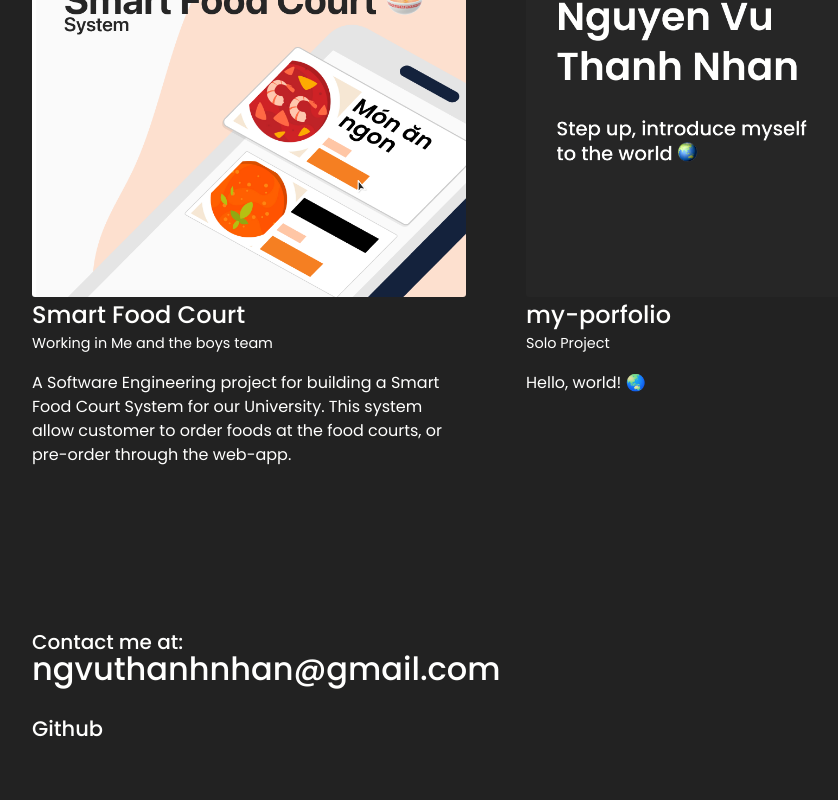
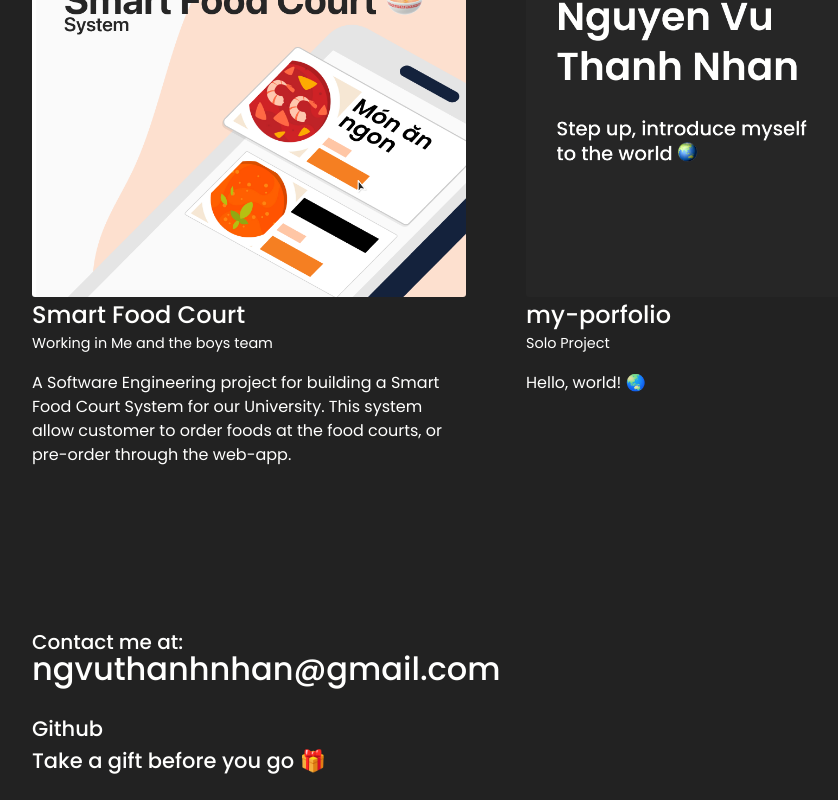
Before and after one commit to ngvuthanhnhan/me-porfolio, a Vue app: page / in a window 1280 px wide. Shown: the part 1943-2743 px from the top of the page, without its empty margins (114-952 px from the left). Before the commit the page ends 2712 px from the top, so only its background shows below. Built offline with nearby package versions, Linux system fonts and the light colour scheme.

Commit message:
Ready for alpha-release

```diff
--- a/package.json
+++ b/package.json
@@ -5,7 +5,8 @@
   "scripts": {
     "serve": "vue-cli-service serve",
     "build": "vue-cli-service build",
-    "lint": "vue-cli-service lint"
+    "lint": "vue-cli-service lint",
+    "deploy": "sh deploy.sh"
   },
   "dependencies": {
     "bootstrap": "^5.0.1",
--- a/src/components/MyFooter.vue
+++ b/src/components/MyFooter.vue
@@ -8,8 +8,11 @@
         ngvuthanhnhan@gmail.com
       </div>
     </div>
-    <div class="github">
+    <div class="end-text">
       <a href="https://github.com/ngvuthanhnhan" target="_blank">Github</a>
+    </div>
+    <div class="end-text">
+      <a href="https://github.com/ngvuthanhnhan" target="_blank">Take a gift before you go 🎁</a>
     </div>
   </div>
 </template>
@@ -42,7 +45,7 @@ export default {
 .email:hover {
   text-decoration: underline;
 }
-.github {
+.end-text {
   font-size: 1.15rem;
   font-weight: 500;
   margin: auto 0 0 auto;
--- a/src/components/NavigationBar.vue
+++ b/src/components/NavigationBar.vue
@@ -3,9 +3,9 @@
 		<div class="item">
 			<a href="#projects-container">Projects</a>
 		</div>
-		<div class="item">
-			<a href="#">My-CV</a>
-		</div>
+		<!-- <div class="item">
+			<a href="#gift">My-CV</a>
+		</div> -->
 		<div style="width: inherit"></div>
 		<div class="item hi" v-b-tooltip.hover.bottom title="Have a nice day! ;)">
 			<a href="#" class="bold">Hi!</a>
--- /dev/null
+++ b/vue.config.js
@@ -0,0 +1,5 @@
+module.exports = {
+    publicPath: process.env.NODE_ENV === 'production'
+      ? '/me-porfolio/'
+      : '/'
+  }
```
Also changed, not shown: 1 other file (tests, documents, lock files or other folders).
